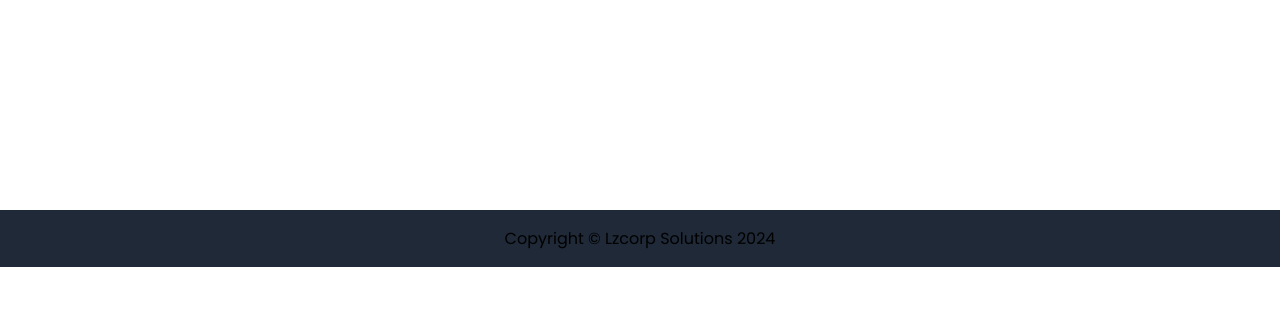
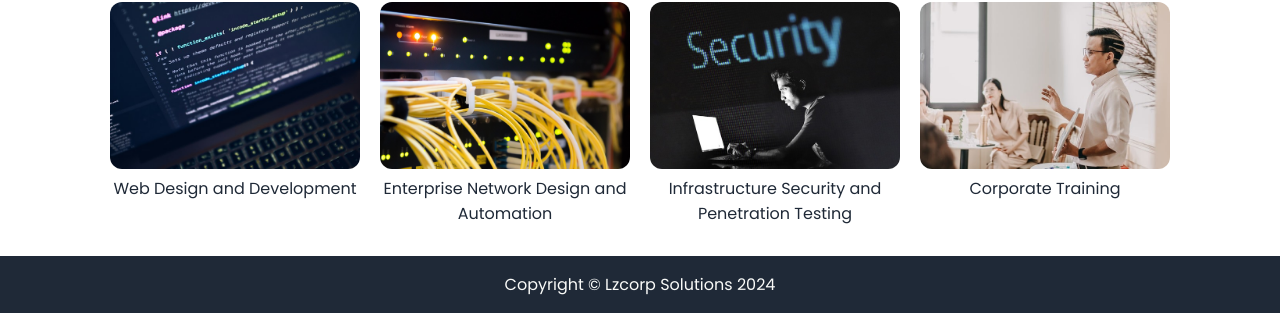
Before and after one commit to nanafox/lzcorp-landing-page, a plain HTML site: page index.html in a window 1280 px wide. Shown: the part 533-846 px from the top of the page. Before the commit the page ends 800 px from the top, so only its background shows below. Drawn offline with Linux system fonts and the light colour scheme.

Commit message:
Add content and styling for our services

```diff
--- a/index.html
+++ b/index.html
@@ -11,7 +11,7 @@
 		<title>Lzcorp Solutions</title>
 	</head>
 	<body>
-		<div class="dark-bg" id="top">
+		<div class="dark-bg white-text" id="top">
 			<nav class="navbar">
 				<div class="container">
 					<div class="logo"><a href="/">Lzcorp Solutions</a></div>
@@ -42,7 +42,31 @@
 			</header>
 		</div>
 
+		<section id="services" class="container">
+			<h2>Our Services</h2>
+			<div class="items">
+				<div class="service">
+					<div><img src="images/code-pitch.jpg" alt="web development service"></div>
+					<p>Web Design and Development</p>
+				</div>
+				<div class="service">
+					<div><img src="images/configure-network-device.jpg" alt="network design and automation service">
+					</div>
+					<p>Enterprise Network Design and Automation</p>
+				</div>
+				<div class="service">
+					<div><img src="images/pentest-and-security.jpg" alt="security and penetration testing service">
+					</div>
+					<p>Infrastructure Security and Penetration Testing</p>
+				</div>
+				<div class="service">
+					<div><img src="images/corporate-training.jpg" alt="corporate training service q		"></div>
+					<p>Corporate Training</p>
+				</div>
+			</div>
+
+		</section>
 		<!-- footer section -->
-		<footer class="footer dark-bg">Copyright &copy; Lzcorp Solutions 2024</footer>
+		<footer class="footer dark-bg white-text">Copyright &copy; Lzcorp Solutions 2024</footer>
 	</body>
 </html>
--- a/styles.css
+++ b/styles.css
@@ -61,6 +61,7 @@ a {
 .nav-links {
 	display: flex;
 	gap: 20px;
+	flex-wrap: wrap;
 }
 
 .header {
@@ -115,3 +116,44 @@ a {
 	margin-top: auto;
 	padding: 16px;
 }
+
+/* services styling */
+
+#services {
+	margin-top: 30px;
+	margin-bottom: 30px;
+}
+
+/* flex the services offered */
+#services .items {
+	margin-top: 10px;
+	display: flex;
+	gap: 20px;
+	flex-wrap: wrap;
+}
+
+#services img {
+	width: 300px;
+	border-radius: 12px;
+}
+
+.service {
+	width: 250px;
+	flex: 1;
+}
+
+.service:hover {
+	opacity: 0.8;
+}
+
+#services {
+	text-align: center;
+	color: #1f2937;
+}
+
+#services h2 {
+	font-size: 36px;
+	font-weight: bolder;
+}
+
+/* end of services styling */
```
